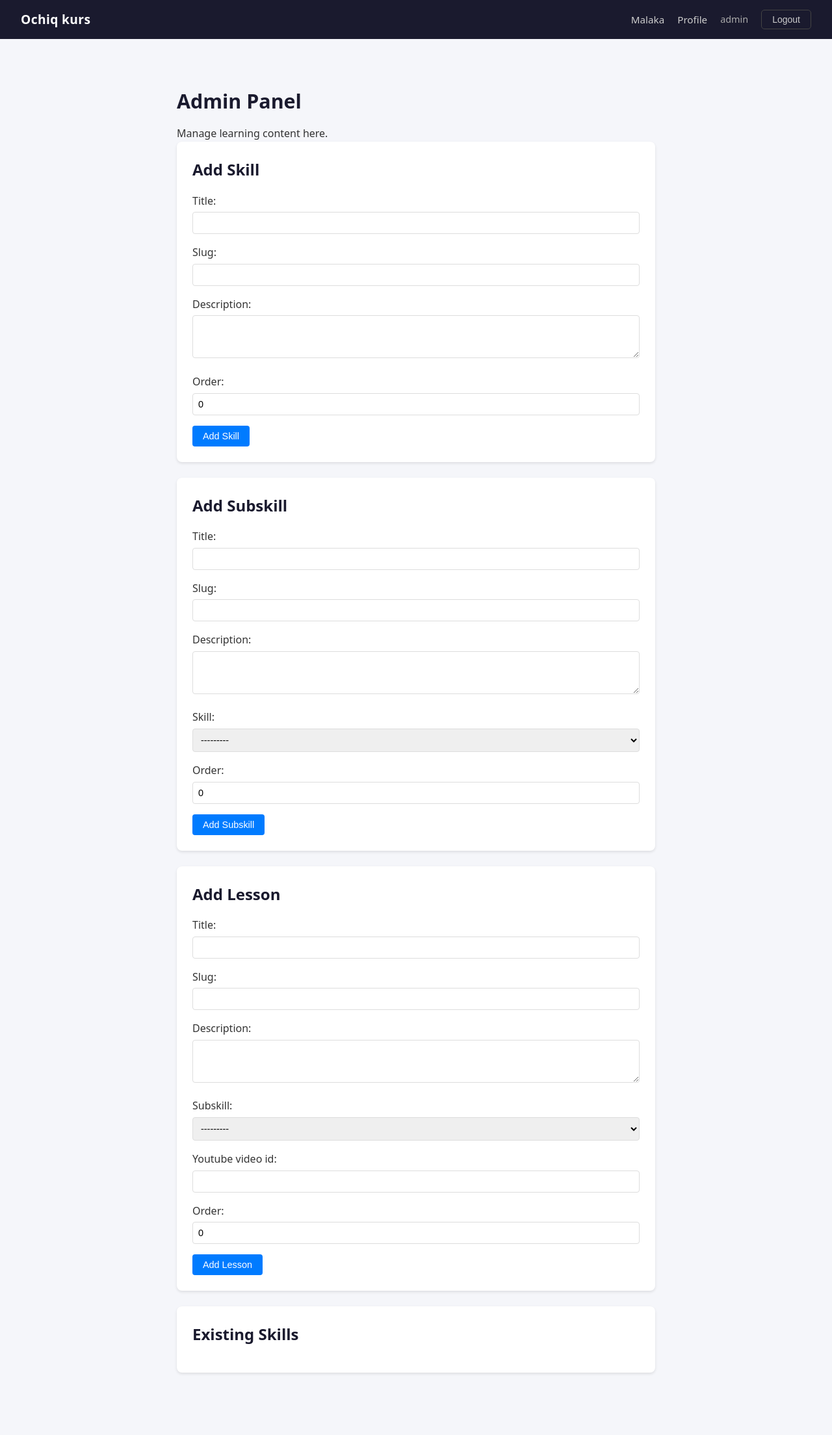
After one commit to muzaffar-murodovich/opencourse, a Django app: page /users/admin/ in a window 1280 px wide. The commit adds this page. Shown: the whole page at 65% size. Run offline with Django 5.2, Linux system fonts and the light colour scheme; a user stored in the database is signed in; data that the repository does not hold is empty.

Commit message:
adding signup, admin panel, user profile page

```diff
--- /dev/null
+++ b/learning/forms.py
@@ -0,0 +1,29 @@
+from django import forms
+from .models import Skill, Subskill, Lesson
+
+
+class SkillForm(forms.ModelForm):
+    class Meta:
+        model = Skill
+        fields = ['title', 'slug', 'description', 'order']
+        widgets = {
+            'description': forms.Textarea(attrs={'rows': 3}),
+        }
+
+
+class SubskillForm(forms.ModelForm):
+    class Meta:
+        model = Subskill
+        fields = ['title', 'slug', 'description', 'skill', 'order']
+        widgets = {
+            'description': forms.Textarea(attrs={'rows': 3}),
+        }
+
+
+class LessonForm(forms.ModelForm):
+    class Meta:
+        model = Lesson
+        fields = ['title', 'slug', 'description', 'subskill', 'youtube_video_id', 'order']
+        widgets = {
+            'description': forms.Textarea(attrs={'rows': 3}),
+        }
--- a/static/css/style.css
+++ b/static/css/style.css
@@ -77,6 +77,14 @@ body.home-body {
 }
 .navbar-btn-primary:hover {
   background: #3a5ce6;
+}
+.navbar-btn-secondary {
+  background: #6c757d;
+  color: #fff;
+  border: none;
+}
+.navbar-btn-secondary:hover {
+  background: #5a6268;
 }
 .navbar-btn-outline {
   background: none;
@@ -192,6 +200,10 @@ body.home-body {
   display: flex;
   min-height: calc(100vh - 60px);
 }
+
+/* .layout-with-sidebar {
+  pass;
+} */
 
 /* ---- Sidebar ---- */
 .sidebar {
@@ -324,6 +336,11 @@ body.home-body {
   flex: 1;
   padding: 2.5rem 2rem;
   max-width: 860px;
+}
+
+.content-full {
+  max-width: none;
+  padding: 2.5rem;
 }
 
 h1 {
@@ -611,3 +628,99 @@ h1 {
     grid-template-columns: 1fr;
   }
 }
+
+/* ---- Profile and Admin Styles ---- */
+.profile-container, .admin-container {
+  max-width: 800px;
+  margin: 0 auto;
+  padding: 2rem;
+}
+
+.profile-section, .admin-section {
+  background: #fff;
+  border-radius: 8px;
+  padding: 1.5rem;
+  margin-bottom: 1.5rem;
+  box-shadow: 0 2px 4px rgba(0,0,0,0.1);
+}
+
+.profile-section h2, .admin-section h2 {
+  margin-bottom: 1rem;
+  color: #1a1a2e;
+}
+
+.btn {
+  display: inline-block;
+  padding: 0.5rem 1rem;
+  border: none;
+  border-radius: 4px;
+  text-decoration: none;
+  font-size: 0.9rem;
+  cursor: pointer;
+  transition: background-color 0.15s;
+}
+
+.btn-primary {
+  background: #007bff;
+  color: #fff;
+}
+
+.btn-primary:hover {
+  background: #0056b3;
+}
+
+.btn-secondary {
+  background: #6c757d;
+  color: #fff;
+}
+
+.btn-secondary:hover {
+  background: #545b62;
+}
+
+/* Form styles */
+form p {
+  margin-bottom: 1rem;
+}
+
+form label {
+  display: block;
+  margin-bottom: 0.25rem;
+  font-weight: 500;
+}
+
+form input, form textarea, form select {
+  width: 100%;
+  padding: 0.5rem;
+  border: 1px solid #ddd;
+  border-radius: 4px;
+  font-size: 0.9rem;
+}
+
+form input:focus, form textarea:focus, form select:focus {
+  outline: none;
+  border-color: #007bff;
+}
+
+/* Messages */
+.messages {
+  margin-bottom: 1rem;
+}
+
+.message {
+  padding: 0.75rem;
+  border-radius: 4px;
+  margin-bottom: 0.5rem;
+}
+
+.message.success {
+  background: #d4edda;
+  color: #155724;
+  border: 1px solid #c3e6cb;
+}
+
+.message.error {
+  background: #f8d7da;
+  color: #721c24;
+  border: 1px solid #f5c6cb;
+}
--- a/templates/base.html
+++ b/templates/base.html
@@ -15,19 +15,22 @@
     <nav class="navbar-links">
       <a href="{% url 'learning:skill_list' %}" class="navbar-link">Malaka</a>
       {% if user.is_authenticated %}
+        <a href="{% url 'users:profile' %}" class="navbar-link">Profile</a>
         <span class="navbar-user">{{ user.username }}</span>
         <form method="post" action="{% url 'users:logout' %}" class="navbar-logout-form">
           {% csrf_token %}
           <button type="submit" class="navbar-btn navbar-btn-outline">Logout</button>
         </form>
       {% else %}
+        <a href="{% url 'users:signup' %}" class="navbar-btn navbar-btn-secondary">Signup</a>
         <a href="{% url 'users:login' %}" class="navbar-btn navbar-btn-primary">Login</a>
       {% endif %}
     </nav>
   </header>
 
-  <div class="layout">
+  <div class="layout{% if '/malaka/' in request.path %} layout-with-sidebar{% endif %}">
 
+    {% if '/malaka/' in request.path %}
     <!-- Sidebar -->
     <nav class="sidebar">
       <div class="sidebar-header">
@@ -57,24 +60,23 @@
         <li class="skill-item">No topics yet.</li>
         {% endfor %}
       </ul>
-
-      <!-- <div class="sidebar-footer">
-        <span class="sidebar-username">{{ user.username }}</span>
-        <form method="post" action="{% url 'users:logout' %}">
-          {% csrf_token %}
-          <button type="submit" class="btn-logout">Logout</button>
-        </form>
-      </div> -->
-
       {% else %}
       <div class="sidebar-auth">
         <a href="{% url 'users:login' %}" class="btn-login">Login</a>
       </div>
       {% endif %}
     </nav>
+    {% endif %}
 
     <!-- Main content -->
-    <main class="content">
+    <main class="content{% if '/malaka/' not in request.path %} content-full{% endif %}">
+      {% if messages %}
+        <div class="messages">
+          {% for message in messages %}
+            <div class="message {{ message.tags }}">{{ message }}</div>
+          {% endfor %}
+        </div>
+      {% endif %}
       {% block content %}{% endblock %}
     </main>
 
--- a/templates/home.html
+++ b/templates/home.html
@@ -15,12 +15,14 @@
     <nav class="navbar-links">
       <a href="{% url 'learning:skill_list' %}" class="navbar-link">Malaka</a>
       {% if user.is_authenticated %}
+        <a href="{% url 'users:profile' %}" class="navbar-link">Profile</a>
         <span class="navbar-user">{{ user.username }}</span>
         <form method="post" action="{% url 'users:logout' %}" class="navbar-logout-form">
           {% csrf_token %}
           <button type="submit" class="navbar-btn navbar-btn-outline">Logout</button>
         </form>
       {% else %}
+        <a href="{% url 'users:signup' %}" class="navbar-btn navbar-btn-secondary">Signup</a>
         <a href="{% url 'users:login' %}" class="navbar-btn navbar-btn-primary">Login</a>
       {% endif %}
     </nav>
--- a/templates/registration/login.html
+++ b/templates/registration/login.html
@@ -15,5 +15,6 @@
     {{ form.as_p }}
     <button type="submit" class="btn-primary">Login</button>
   </form>
+  <p>Don't have an account? <a href="{% url 'users:signup' %}">Sign up</a></p>
 </div>
 {% endblock %}
--- /dev/null
+++ b/templates/users/admin_panel.html
@@ -0,0 +1,46 @@
+{% extends 'base.html' %}
+
+{% block title %}Admin Panel - {{ block.super }}{% endblock %}
+
+{% block content %}
+<div class="admin-container">
+    <h1>Admin Panel</h1>
+    <p>Manage learning content here.</p>
+
+    <div class="admin-section">
+        <h2>Add Skill</h2>
+        <form method="post">
+            {% csrf_token %}
+            {{ skill_form.as_p }}
+            <button type="submit" name="add_skill" class="btn btn-primary">Add Skill</button>
+        </form>
+    </div>
+
+    <div class="admin-section">
+        <h2>Add Subskill</h2>
+        <form method="post">
+            {% csrf_token %}
+            {{ subskill_form.as_p }}
+            <button type="submit" name="add_subskill" class="btn btn-primary">Add Subskill</button>
+        </form>
+    </div>
+
+    <div class="admin-section">
+        <h2>Add Lesson</h2>
+        <form method="post">
+            {% csrf_token %}
+            {{ lesson_form.as_p }}
+            <button type="submit" name="add_lesson" class="btn btn-primary">Add Lesson</button>
+        </form>
+    </div>
+
+    <div class="admin-section">
+        <h2>Existing Skills</h2>
+        <ul>
+            {% for skill in skills %}
+            <li>{{ skill.title }} (Order: {{ skill.order }})</li>
+            {% endfor %}
+        </ul>
+    </div>
+</div>
+{% endblock %}
--- a/users/urls.py
+++ b/users/urls.py
@@ -1,9 +1,13 @@
 from django.urls import path
 from django.contrib.auth import views as auth_views
+from . import views
 
 app_name = 'users'
 
 urlpatterns = [
+    path('signup/', views.SignupView.as_view(), name='signup'),
     path('login/', auth_views.LoginView.as_view(), name='login'),
     path('logout/', auth_views.LogoutView.as_view(), name='logout'),
+    path('profile/', views.ProfileView.as_view(), name='profile'),
+    path('admin/', views.AdminPanelView.as_view(), name='admin_panel'),
 ]
--- a/users/views.py
+++ b/users/views.py
@@ -1 +1,99 @@
+from django.contrib.auth.decorators import login_required
+from django.contrib.auth.mixins import LoginRequiredMixin
+from django.contrib.auth.models import User
+from django.shortcuts import render, redirect
+from django.views import View
+from django.contrib import messages
+from django.contrib.auth.forms import UserChangeForm, UserCreationForm
+from django.urls import reverse
+from django.contrib.auth.decorators import user_passes_test
+from django.utils.decorators import method_decorator
+from django.views.generic import CreateView
+from learning.models import Skill, Subskill, Lesson
+from learning.forms import SkillForm, SubskillForm, LessonForm
+
 # Auth views are handled by django.contrib.auth.views (LoginView, LogoutView).
+
+
+class SignupView(CreateView):
+    form_class = UserCreationForm
+    template_name = 'users/signup.html'
+    success_url = '/users/login/'
+
+    def form_valid(self, form):
+        messages.success(self.request, 'Account created successfully! Please log in.')
+        return super().form_valid(form)
+
+
+class ProfileView(LoginRequiredMixin, View):
+    template_name = 'users/profile.html'
+
+    def get(self, request):
+        user = request.user
+        form = UserChangeForm(instance=user)
+        is_admin = user.is_staff or user.is_superuser
+        return render(request, self.template_name, {
+            'form': form,
+            'is_admin': is_admin,
+        })
+
+    def post(self, request):
+        user = request.user
+        form = UserChangeForm(request.POST, instance=user)
+        if form.is_valid():
+            form.save()
+            messages.success(request, 'Profile updated successfully.')
+            return redirect('users:profile')
+        return render(request, self.template_name, {
+            'form': form,
+            'is_admin': user.is_staff or user.is_superuser,
+        })
+
+
+@method_decorator(user_passes_test(lambda u: u.is_staff or u.is_superuser), name='dispatch')
+class AdminPanelView(LoginRequiredMixin, View):
+    template_name = 'users/admin_panel.html'
+
+    def get(self, request):
+        skill_form = SkillForm()
+        subskill_form = SubskillForm()
+        lesson_form = LessonForm()
+        skills = Skill.objects.all()
+        return render(request, self.template_name, {
+            'skill_form': skill_form,
+            'subskill_form': subskill_form,
+            'lesson_form': lesson_form,
+            'skills': skills,
+        })
+
+    def post(self, request):
+        if 'add_skill' in request.POST:
+            form = SkillForm(request.POST)
+            if form.is_valid():
+                form.save()
+                messages.success(request, 'Skill added successfully.')
+                return redirect('users:admin_panel')
+        elif 'add_subskill' in request.POST:
+            form = SubskillForm(request.POST)
+            if form.is_valid():
+                form.save()
+                messages.success(request, 'Subskill added successfully.')
+                return redirect('users:admin_panel')
+        elif 'add_lesson' in request.POST:
+            form = LessonForm(request.POST)
+            if form.is_valid():
+                form.save()
+                messages.success(request, 'Lesson added successfully.')
+                return redirect('users:admin_panel')
+
+        # If form invalid, re-render with errors
+        skill_form = SkillForm()
+        subskill_form = SubskillForm()
+        lesson_form = LessonForm()
+        skills = Skill.objects.all()
+        return render(request, self.template_name, {
+            'skill_form': skill_form,
+            'subskill_form': subskill_form,
+            'lesson_form': lesson_form,
+            'skills': skills,
+        })
```
Also changed, not shown: templates/users/profile.html (added, +26 -0 lines), templates/users/signup.html (added, +15 -0 lines), db.sqlite3, 2 other files.
